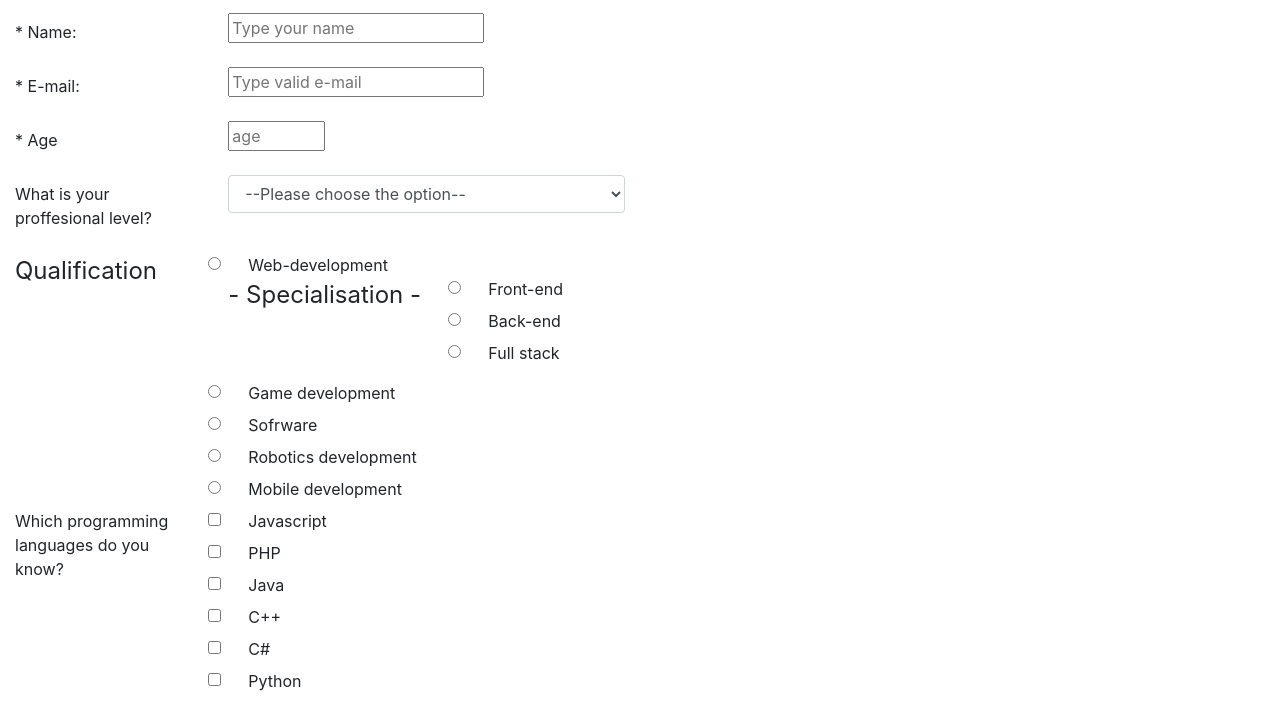
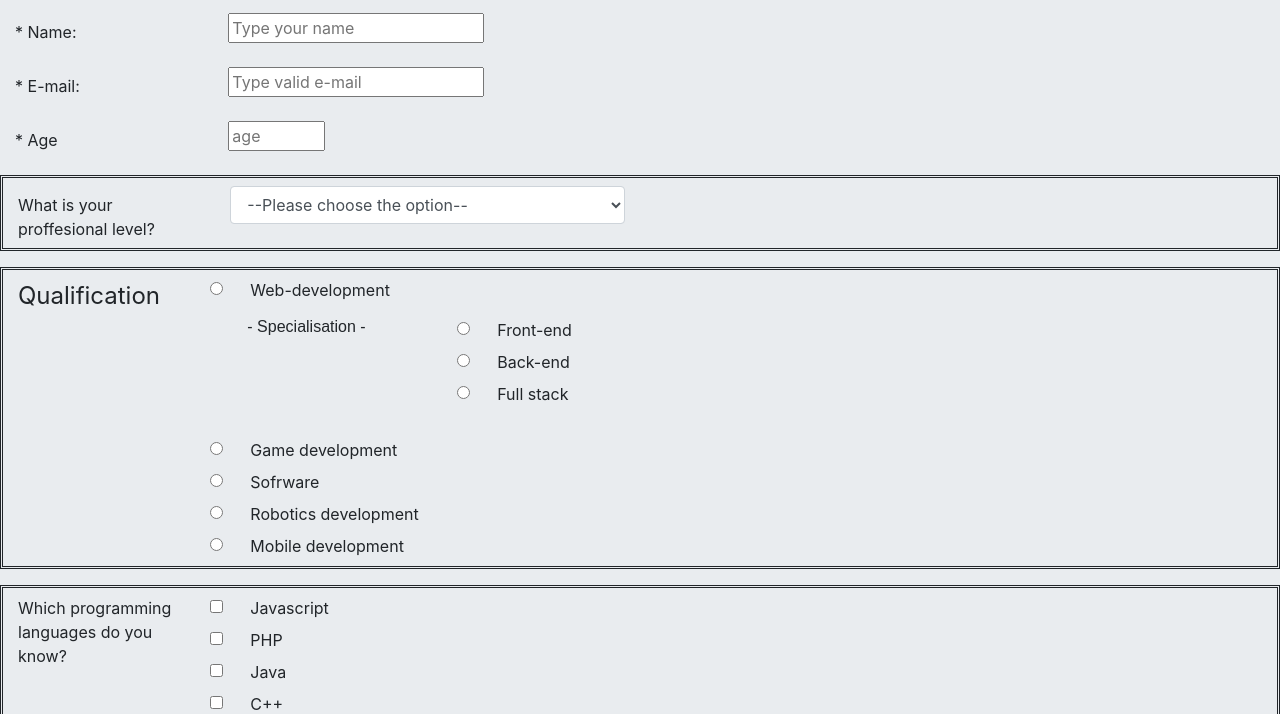
Before and after one commit to denisGreen/survey-form, a plain HTML site: page index.html in a window 1280 px wide. Shown: the part 83-797 px from the top of the page. Drawn offline with nearby package versions, Linux system fonts and the light colour scheme; the site is published under a folder, as on GitHub Pages, so addresses that start at the root find nothing.

Commit message:
update index.html

```diff
--- a/index.html
+++ b/index.html
@@ -9,7 +9,7 @@
 
 
     <link rel="stylesheet" href="https://maxcdn.bootstrapcdn.com/bootstrap/4.0.0-beta.2/css/bootstrap.min.css" integrity="sha384-PsH8R72JQ3SOdhVi3uxftmaW6Vc51MKb0q5P2rRUpPvrszuE4W1povHYgTpBfshb" crossorigin="anonymous">
-    <link type="text/css" rel="stylesheet" href="/site-style.css">
+    <link type="text/css" rel="stylesheet" href="survey-form/site-style.css">
 
 
     <title>Survay Form</title>
```
